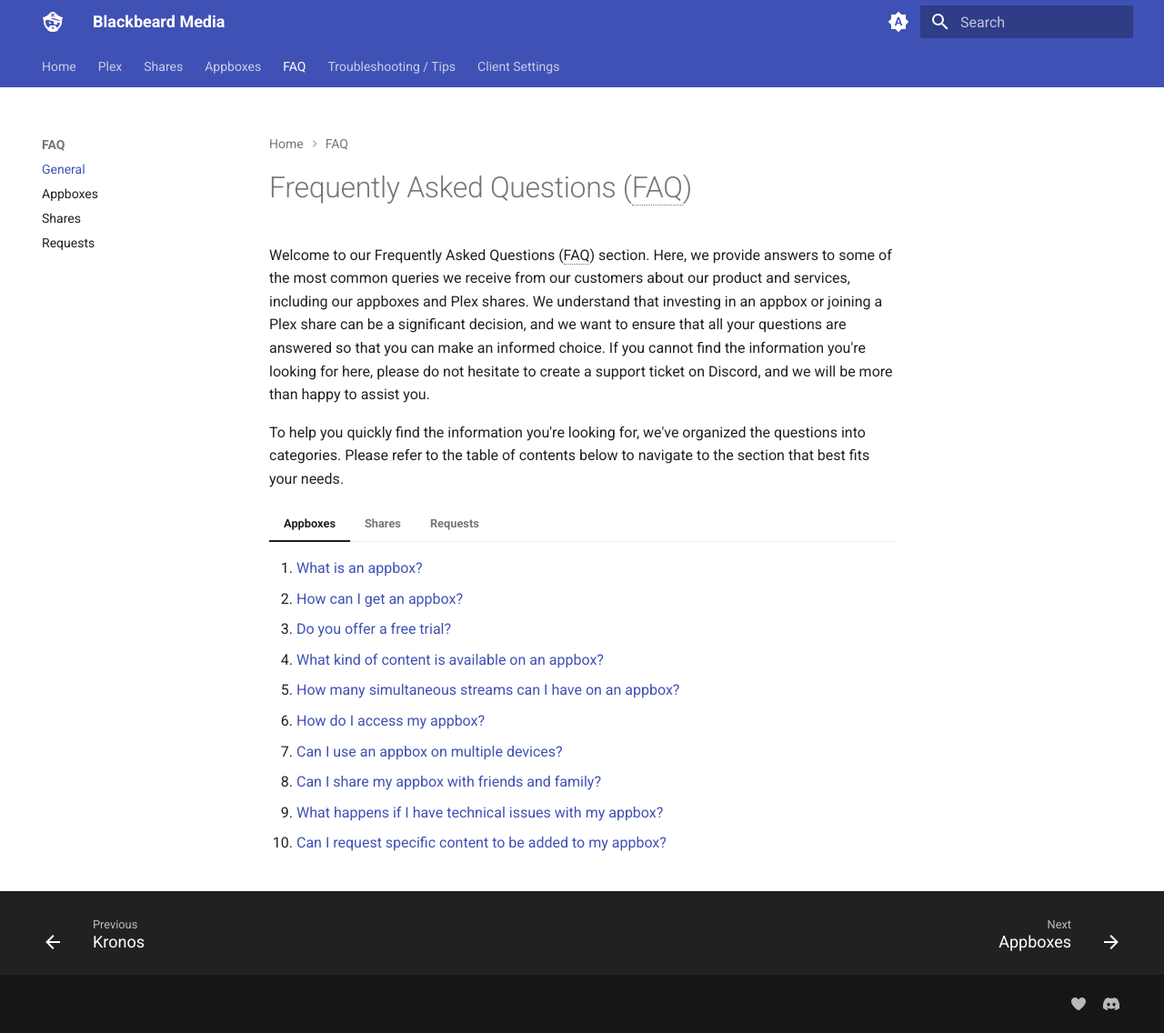
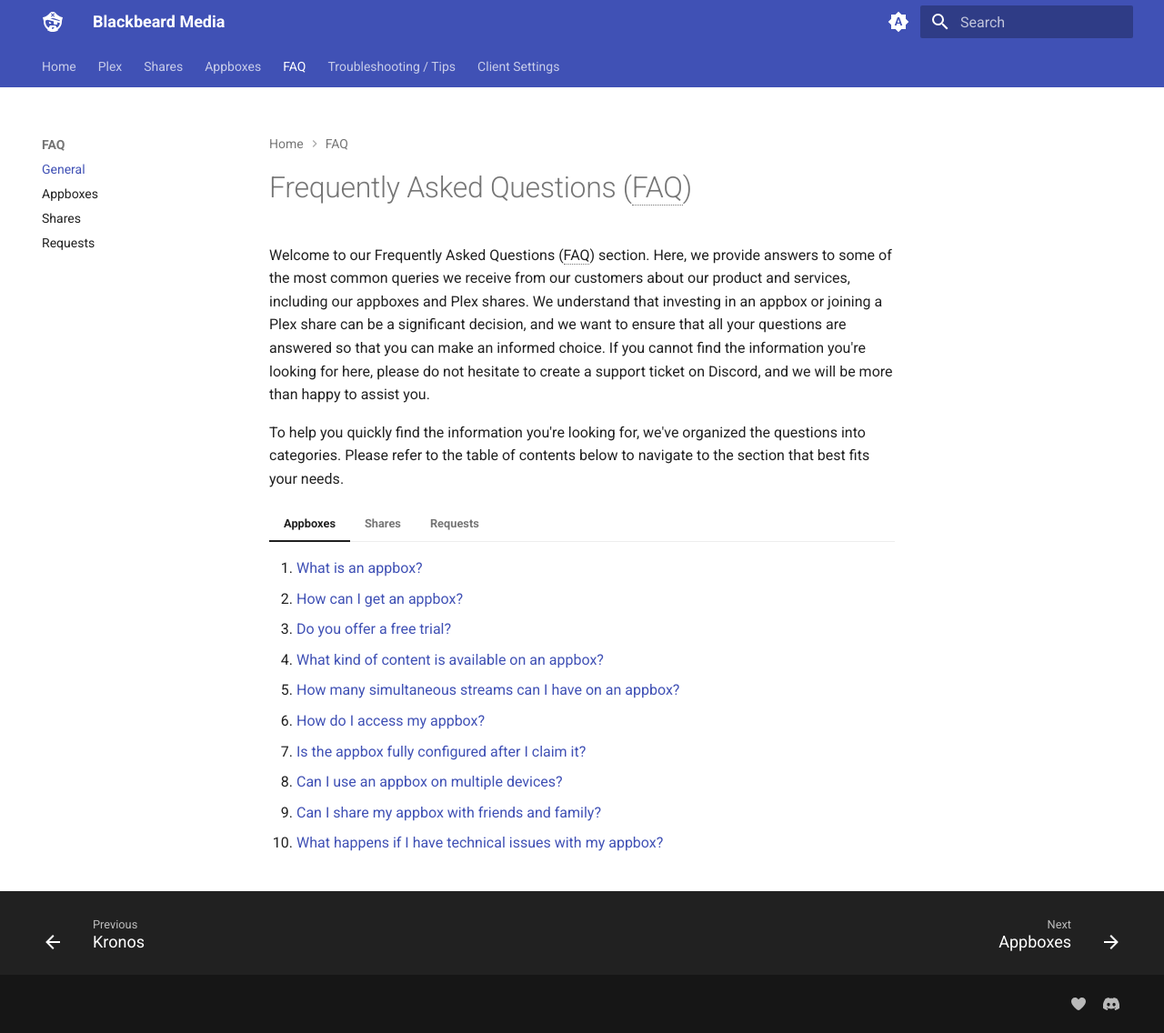
Before and after one commit to neomedia6989/docs-2, an MkDocs documentation site: the page built from docs/faq/general.md, in a window 1280 px wide and 1136 px high. Shown: the whole window at 91% size. Built offline with MkDocs 1.6.1 and Material for MkDocs 9.7.7, drawn with Linux system fonts in a browser that asks for light colours.

Commit message:
Update general.md

```diff
--- a/docs/faq/general.md
+++ b/docs/faq/general.md
@@ -12,10 +12,10 @@
     4. [What kind of content is available on an appbox?](appboxes/#what-kind-of-content-is-available-on-an-appbox)
     5. [How many simultaneous streams can I have on an appbox?](appboxes/#how-many-simultaneous-streams-can-i-have-on-an-appbox)
     6. [How do I access my appbox?](appboxes/#how-do-i-access-my-appbox)
-    7. [Can I use an appbox on multiple devices?](appboxes/#can-i-use-an-appbox-on-multiple-devices)
-    8. [Can I share my appbox with friends and family?](appboxes/#can-i-share-my-appbox-with-friends-and-family)
-    9. [What happens if I have technical issues with my appbox?](appboxes/#can-i-share-my-appbox-with-friends-and-family)
-    10. [Can I request specific content to be added to my appbox?](appboxes/#can-i-request-specific-content-to-be-added-to-my-appbox)
+    7. [Is the appbox fully configured after I claim it?](appboxes/#how-do-i-access-my-appbox)
+    8. [Can I use an appbox on multiple devices?](appboxes/#can-i-use-an-appbox-on-multiple-devices)
+    9. [Can I share my appbox with friends and family?](appboxes/#can-i-share-my-appbox-with-friends-and-family)
+    10. [What happens if I have technical issues with my appbox?](appboxes/#can-i-share-my-appbox-with-friends-and-family)
 
 === "Shares"
 
@@ -27,9 +27,12 @@
     5. [How many devices can I use?](shares/#how-many-devices-can-i-use)
     6. [Can I download content?](shares/#can-i-download-content)
     7. [What should I do if I experience technical issues?](shares/#what-should-i-do-if-i-experience-technical-issues)
-    8. [Can I request content to be added?](shares/#can-i-request-content-to-be-added)
-
 
 === "Requests"
 
-    hi
+    1. [How do I make a request for content?](#)
+    2. [What do I do if I can't login to Overseerr?](#)
+    3. [Can I request adult content?](#)
+    4. [Can I request anime content?](#)
+    5. [What should I do if my request isn't fulfilled?](#)
+    6. [What should I do if my request is fulfilled incorrectly?](#)
```
